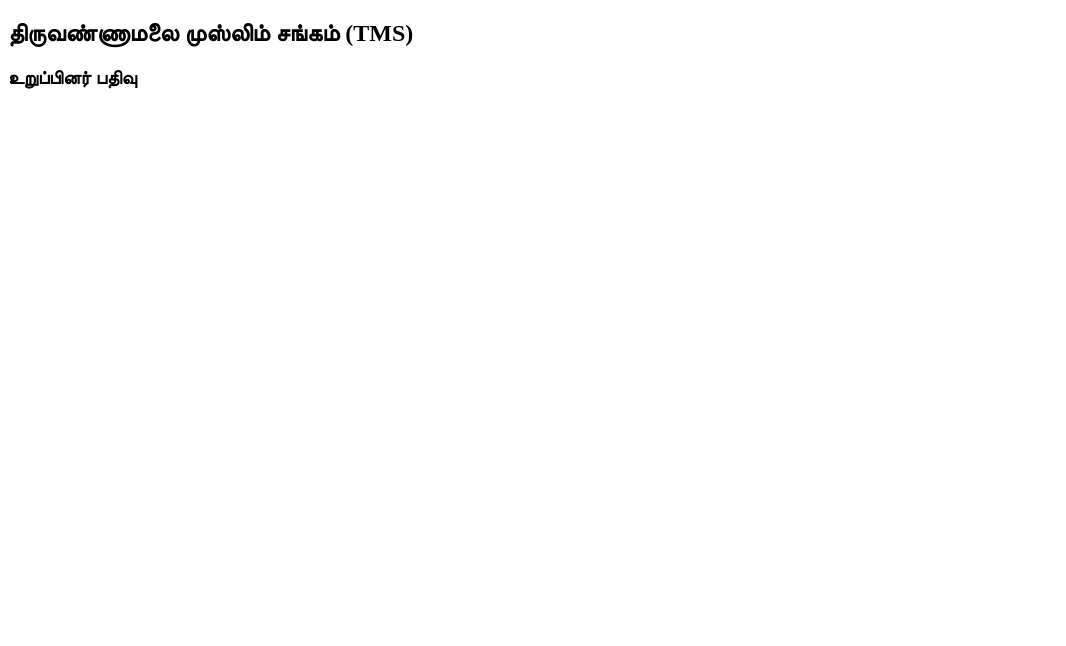
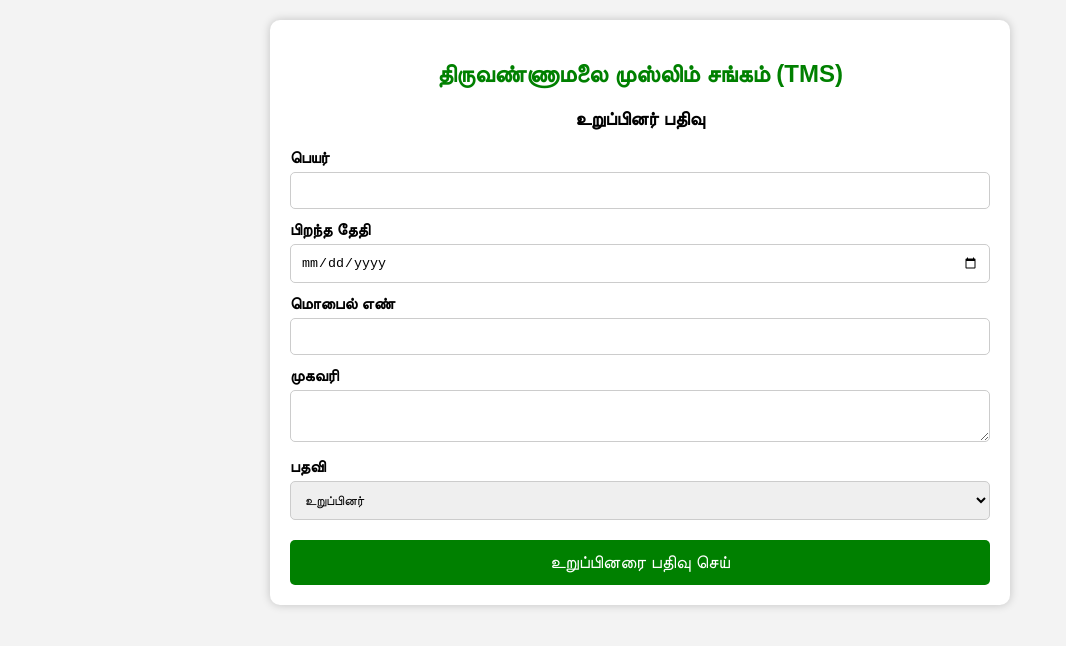
Before and after one commit to tiruvannamalaimuslimsangam-sys/Tiruvannamalai-Muslim-Sangam-, a plain HTML site: page membership.html in a window 1280 px wide. Shown: the whole page, without its empty margins (0-1066 px from the left). Drawn offline with Linux system fonts and the light colour scheme.

Commit message:
Enhance membership form layout and functionality

```diff
--- a/membership.html
+++ b/membership.html
@@ -3,13 +3,151 @@
 <head>
 <meta charset="UTF-8">
 <meta name="viewport" content="width=device-width, initial-scale=1.0">
+
 <title>TMS உறுப்பினர் பதிவு</title>
+
+<style>
+
+body{
+font-family:Arial,sans-serif;
+background:#f3f3f3;
+margin:0;
+padding:20px;
+}
+
+.container{
+max-width:700px;
+margin:auto;
+background:#fff;
+padding:20px;
+border-radius:10px;
+box-shadow:0 0 10px rgba(0,0,0,.2);
+}
+
+h2{
+text-align:center;
+color:green;
+}
+
+label{
+display:block;
+margin-top:12px;
+font-weight:bold;
+}
+
+input,select,textarea{
+width:100%;
+padding:10px;
+margin-top:5px;
+border:1px solid #ccc;
+border-radius:5px;
+box-sizing:border-box;
+}
+
+button{
+width:100%;
+margin-top:20px;
+padding:12px;
+background:green;
+color:white;
+border:none;
+border-radius:5px;
+font-size:18px;
+cursor:pointer;
+}
+
+button:hover{
+background:#006400;
+}
+
+</style>
+
 </head>
 
 <body>
 
+<div class="container">
+
 <h2>திருவண்ணாமலை முஸ்லிம் சங்கம் (TMS)</h2>
-<h3>உறுப்பினர் பதிவு</h3>
 
+<h3 align="center">உறுப்பினர் பதிவு</h3>
+
+<form id="memberForm">
+
+<label>பெயர்</label>
+<input type="text" id="name" required>
+
+<label>பிறந்த தேதி</label>
+<input type="date" id="dob" required>
+
+<label>மொபைல் எண்</label>
+<input type="tel" id="mobile" required>
+
+<label>முகவரி</label>
+<textarea id="address" required></textarea>
+
+<label>பதவி</label>
+
+<select id="designation">
+<option value="">உறுப்பினர்</option>
+<option>தலைவர்</option>
+<option>செயலாளர்</option>
+<option>பொருளாளர்</option>
+<option>துணை தலைவர்</option>
+<option>மாவட்ட தலைவர்</option>
+<option>மாவட்ட செயலாளர்</option>
+</select>
+
+<button type="submit">
+உறுப்பினரை பதிவு செய்
+</button>
+
+</form>
+
+</div>
+<script type="module">
+
+import { db } from "./js/firebase.js";
+import {
+collection,
+addDoc,
+getDocs
+} from "https://www.gstatic.com/firebasejs/12.0.0/firebase-firestore.js";
+
+const form = document.getElementById("memberForm");
+
+form.addEventListener("submit", async (e) => {
+
+e.preventDefault();
+
+const members = await getDocs(collection(db,"members"));
+
+const memberNo =
+"TMS-2026-" +
+String(members.size + 1).padStart(4,"0");
+
+await addDoc(collection(db,"members"),{
+
+memberNo: memberNo,
+
+name: document.getElementById("name").value,
+
+dob: document.getElementById("dob").value,
+
+mobile: document.getElementById("mobile").value,
+
+address: document.getElementById("address").value,
+
+designation: document.getElementById("designation").value
+
+});
+
+alert("உறுப்பினர் வெற்றிகரமாக பதிவு செய்யப்பட்டார்.\n\nஉறுப்பினர் எண் : " + memberNo);
+
+form.reset();
+
+});
+
+</script>
 </body>
 </html>
```
